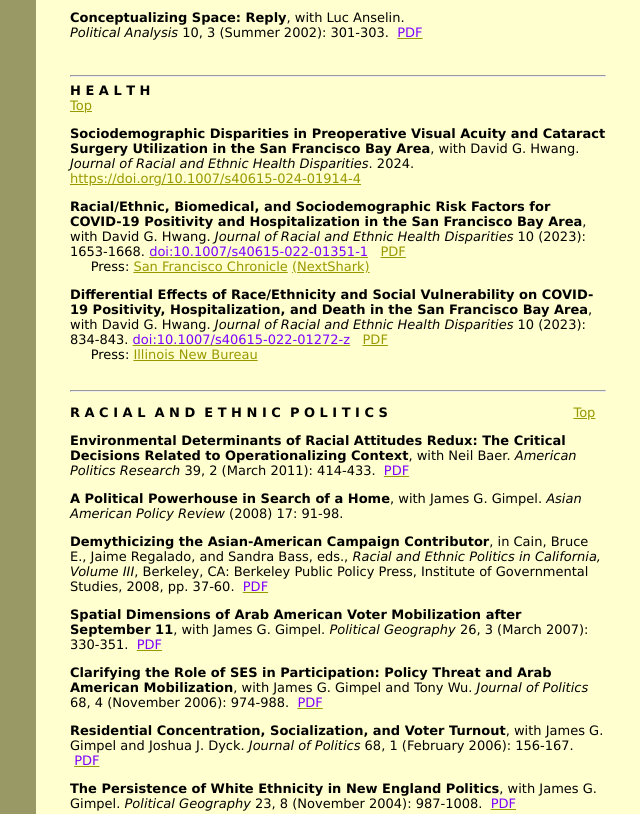
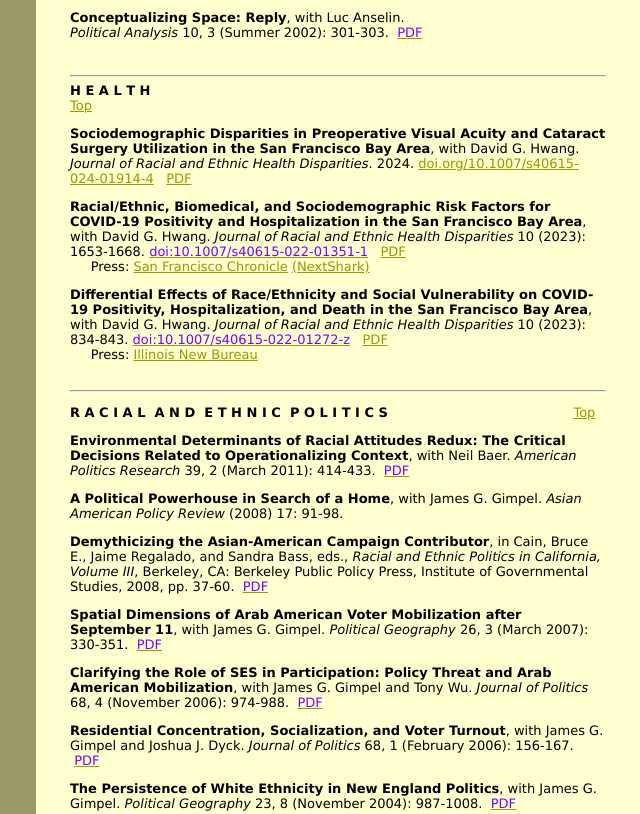
Before and after one commit to wendyktam/wendyktam.github.io, a plain HTML site: page research.html in a window 1280 px wide. Shown: the part 3520-4334 px from the top of the page, without its empty margins (126-766 px from the left). Drawn offline with Linux system fonts and the light colour scheme.

Commit message:
updating pub

```diff
--- a/research.html
+++ b/research.html
@@ -239,7 +239,7 @@ CSInit[CSInit.length] = new Array(CSILoad,/*CMP*/'Cmp003E6F2620button8',/*URL*/'
 <font size="2" face="Verdana"><a name="Anchor-health"></a>
   <b>H E A L T H&nbsp;&nbsp;&nbsp;&nbsp;&nbsp;&nbsp;&nbsp;&nbsp;&nbsp;&nbsp;&nbsp;&nbsp;&nbsp;&nbsp;&nbsp;&nbsp;&nbsp;&nbsp;&nbsp;&nbsp;&nbsp;&nbsp;&nbsp;&nbsp;&nbsp;&nbsp;&nbsp;&nbsp;&nbsp;&nbsp;&nbsp;&nbsp;&nbsp;&nbsp;&nbsp;&nbsp;&nbsp;&nbsp;&nbsp;&nbsp;&nbsp;&nbsp;&nbsp;&nbsp;&nbsp;&nbsp;&nbsp;&nbsp;&nbsp;&nbsp;&nbsp;&nbsp;&nbsp;&nbsp;&nbsp;&nbsp;&nbsp;&nbsp;&nbsp;&nbsp;&nbsp;&nbsp;&nbsp;&nbsp;&nbsp;&nbsp;&nbsp;&nbsp;&nbsp;&nbsp;&nbsp;&nbsp;&nbsp;&nbsp;&nbsp;&nbsp;&nbsp;&nbsp;&nbsp;&nbsp;&nbsp;&nbsp;&nbsp;&nbsp;&nbsp;&nbsp;&nbsp;&nbsp;&nbsp;&nbsp;&nbsp;&nbsp;&nbsp;&nbsp;&nbsp;  </b><a href="#Anchor-top">Top</a>
 </font></p>
-<p><font size="2" face="Verdana"><B>Sociodemographic Disparities in Preoperative Visual Acuity and Cataract Surgery Utilization in the San Francisco Bay Area</B>, with David G. Hwang.  <I>Journal of Racial and Ethnic Health Disparities</I>. 2024. <A HREF="https://doi.org/10.1007/s40615-024-01914-4">https://doi.org/10.1007/s40615-024-01914-4</A>
+<p><font size="2" face="Verdana"><B>Sociodemographic Disparities in Preoperative Visual Acuity and Cataract Surgery Utilization in the San Francisco Bay Area</B>, with David G. Hwang.  <I>Journal of Racial and Ethnic Health Disparities</I>. 2024. <A HREF="https://doi.org/10.1007/s40615-024-01914-4">doi.org/10.1007/s40615-024-01914-4</A> &nbsp; <A HREF="https://rdcu.be/dydkK">PDF</A>
     <p><font size="2" face="Verdana"><B>Racial/Ethnic, Biomedical, and Sociodemographic Risk Factors for COVID-19 Positivity and Hospitalization in the San Francisco Bay Area</B>, with David G. Hwang.  <I>Journal of Racial and Ethnic Health Disparities</I> 10 (2023): 1653-1668. <A HREF="https://link.springer.com/article/10.1007/s40615-022-01351-1"><FONT color=7d00ff>doi:10.1007/s40615-022-01351-1</FONT></A> &nbsp; <A HREF="https://rdcu.be/cR0SE">PDF</A> <BR> &nbsp;&nbsp;&nbsp;&nbsp; Press: <A HREF="https://www.sfchronicle.com/bayarea/article/asian-residents-hospitalized-covid-17313180.php">San Francisco Chronicle</A> <A HREF="https://www.yahoo.com/video/asians-more-likely-hospitalized-covid-204924952.html">(NextShark)</A>
 <p><font size="2" face="Verdana"><B>Differential Effects of Race/Ethnicity and Social Vulnerability on COVID-19 Positivity, Hospitalization, and Death in the San Francisco Bay Area</B>, with David G. Hwang. <I>Journal of Racial and Ethnic Health Disparities</I> 10 (2023): 834-843.
     <A HREF="https://link.springer.com/article/10.1007/s40615-022-01272-z"> <FONT color=7d00ff>doi:10.1007/s40615-022-01272-z</FONT></A> &nbsp; <A HREF="https://rdcu.be/cIcfl">PDF</A> <BR>
```
